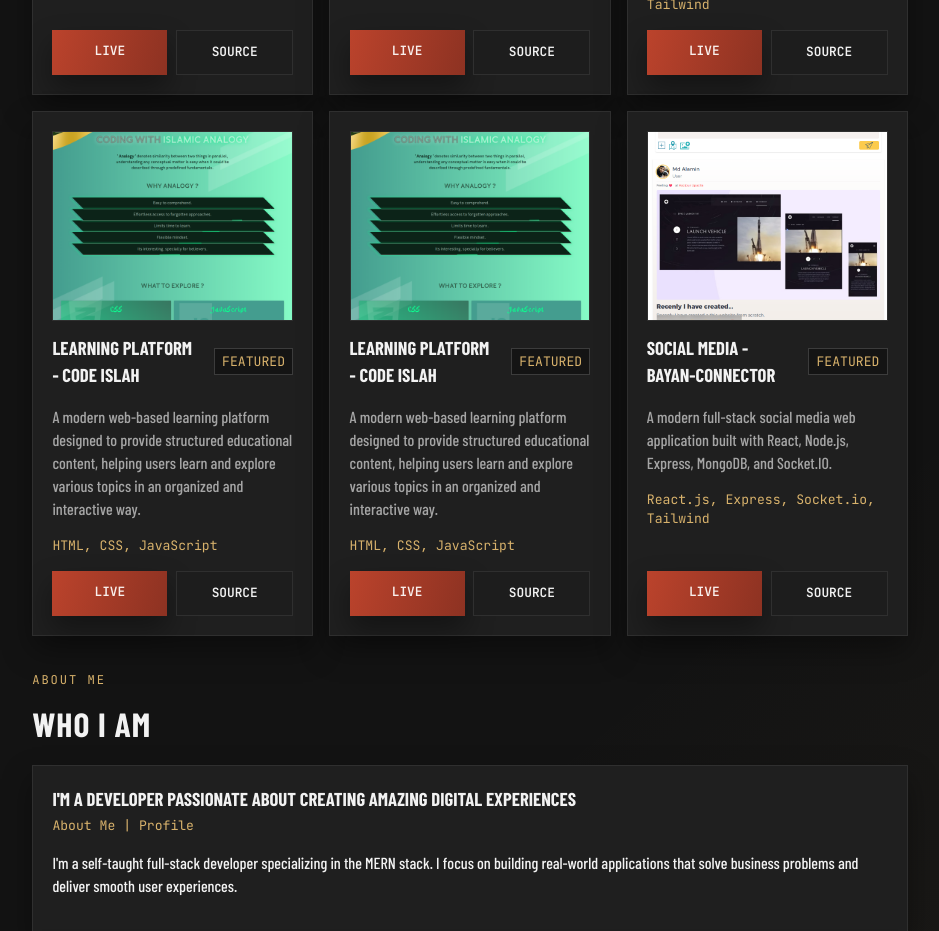
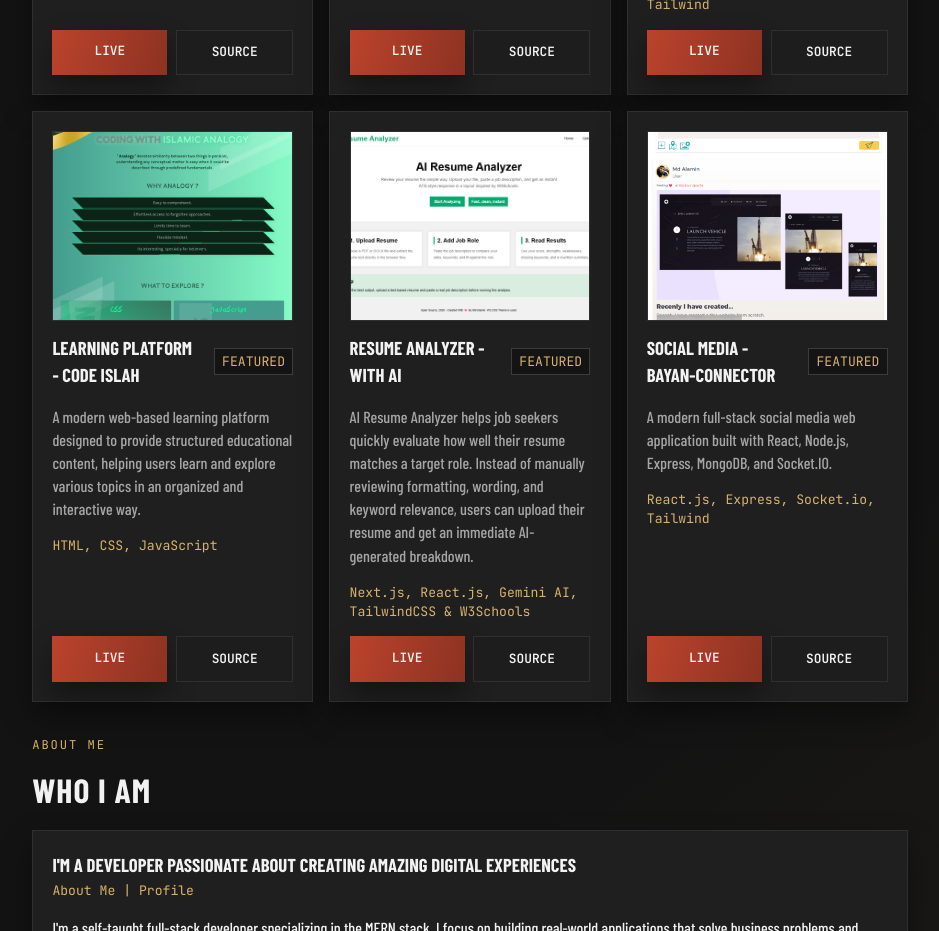
Before and after one commit to code-islah/my-portfolio, a React (Vite) app in the folder client/: page / in a window 1280 px wide. Shown: the part 1020-1951 px from the top of the page, without its empty margins (323-1262 px from the left). Built offline with nearby package versions, Linux system fonts and the light colour scheme; no server answers.

Commit message:
new proj added

```diff
--- a/client/src/App.jsx
+++ b/client/src/App.jsx
@@ -57,14 +57,14 @@ const projects = [
     sourceUrl: "https://github.com/code-islah/Code-Islah-Official-Website"
   },
   {
-    title: "Learning Platform - Code Islah",
+    title: "Resume Analyzer - with AI",
     description:
-      "A modern web-based learning platform designed to provide structured educational content, helping users learn and explore various topics in an organized and interactive way.",
-    tech: "HTML, CSS, JavaScript",
+      "AI Resume Analyzer helps job seekers quickly evaluate how well their resume matches a target role. Instead of manually reviewing formatting, wording, and keyword relevance, users can upload their resume and get an immediate AI-generated breakdown.",
+    tech: "Next.js, React.js, Gemini AI, TailwindCSS & W3Schools",
     difficulty: "Featured",
-    image: "/project-images/codeIslah.png",
-    liveUrl: "https://codeislah.netlify.app/",
-    sourceUrl: "https://github.com/code-islah/Code-Islah-Official-Website"
+    image: "/project-images/ai-res-anaz.png",
+    liveUrl: "https://resume-analyzer284.vercel.app/",
+    sourceUrl: "https://github.com/alamin-coder284/ai-resume-analyzer.git"
   },
   {
     title: "Social Media - Bayan-Connector",
```
Also changed, not shown: client/public/project-images/ai-res-anaz.png (added).
